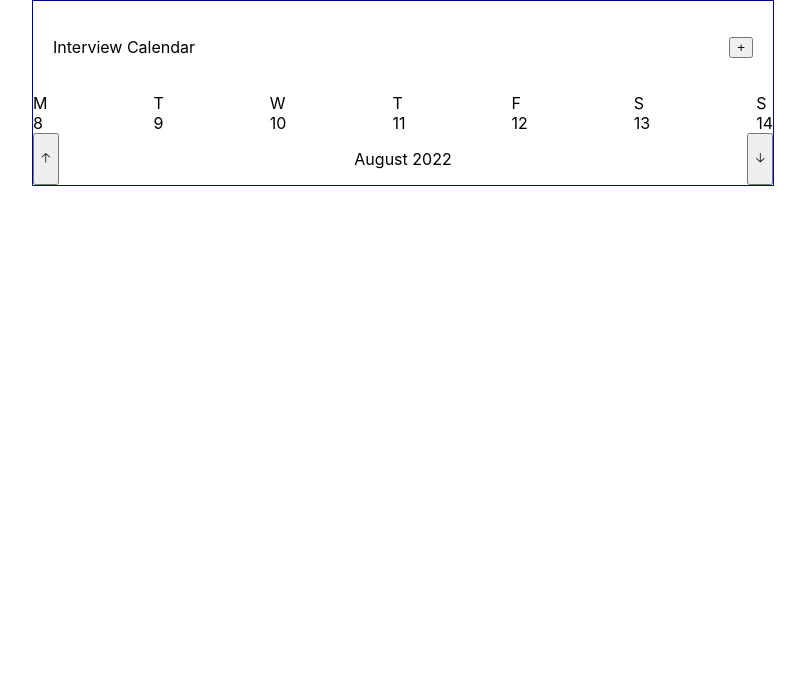
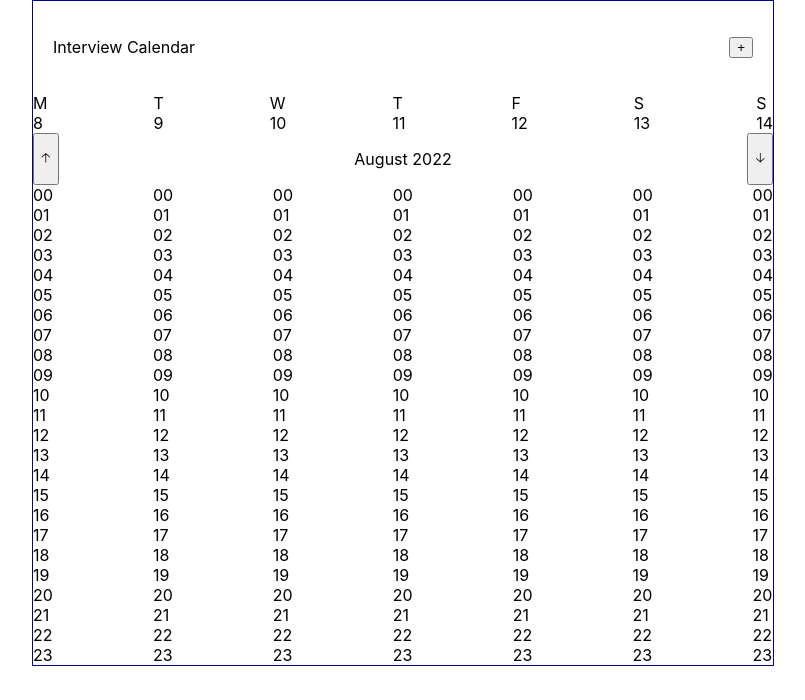
Before and after one commit to Naumch/react-calendar-interview, a React (Create React App) app: page / in a window 1280 px wide. Shown: the top 700 px of the page, without its empty margins (237-1042 px from the left). Built offline with nearby package versions, Linux system fonts and the light colour scheme.

Commit message:
create DisplayTime component

```diff
--- a/src/components/App.js
+++ b/src/components/App.js
@@ -1,6 +1,7 @@
-import React from 'react';
+import React, { useState } from 'react';
 import Header from './Header';
 import DisplayDays from './DisplayDays';
+import DisplayTime from './DisplayTime';
 import styled from 'styled-components';
 import moment from 'moment';
 
@@ -13,10 +14,27 @@ const Wrapper = styled.div`
 `;
 
 function App() {
+  const [startingPoint, setStartingPoint] = useState(moment());
+
+  const firstDateOfWeek =  startingPoint.clone().startOf('week');
+  const day = firstDateOfWeek.clone().subtract(1, 'day');
+  const days = [...Array(7)].map(() => day.add(1, 'day').clone());
+
+  const prevHandler = () => setStartingPoint(prev => prev.clone().subtract(1, 'week'));
+  const nextHandler = () => setStartingPoint(next => next.clone().add(1, 'week'));
+
   return (
     <Wrapper>
       <Header />
-      <DisplayDays />
+      <DisplayDays
+        days={days}
+        startingPoint={startingPoint}
+        prevHandler={prevHandler}
+        nextHandler={nextHandler}
+      />
+      <DisplayTime
+        days={days}
+      />
     </Wrapper>
   );
 }
--- a/src/components/DisplayDays.js
+++ b/src/components/DisplayDays.js
@@ -1,5 +1,4 @@
-import React, { useState } from 'react';
-import moment from 'moment';
+import React from 'react';
 import styled from 'styled-components';
 
 const Flex = styled.div`
@@ -7,15 +6,7 @@ const Flex = styled.div`
   justify-content: space-between;
 `;
 
-function DisplayDays() {
-  const [startingPoint, setStartingPoint] = useState(moment());
-
-  const firstDateOfWeek =  startingPoint.clone().startOf('week');
-  const day = firstDateOfWeek.clone().subtract(1, 'day');
-  const days = [...Array(7)].map(() => day.add(1, 'day').clone());
-
-  const prevHandler = () => setStartingPoint(prev => prev.clone().subtract(1, 'week'));
-  const nextHandler = () => setStartingPoint(next => next.clone().add(1, 'week'));
+function DisplayDays({ days, startingPoint, prevHandler, nextHandler }) {
 
   const result = days.map(day => {
     return (
--- /dev/null
+++ b/src/components/DisplayTime.js
@@ -0,0 +1,32 @@
+import React from 'react';
+import styled from 'styled-components';
+
+const Wrap = styled.div`
+  display: flex;
+  justify-content: space-between;
+`;
+
+const Flex = styled.div`
+  display: flex;
+  flex-direction: column;
+`
+
+function DisplayTime ({ days }) {
+
+  const times = days.map((day, i) => {
+    const hour = day.clone().subtract(1, 'hour');
+    const hours = [...Array(24)].map(() => hour.add(1, 'hour').clone());
+    const result = hours.map(hour => {
+      return <div key={hour.unix()}>{hour.format("HH")}</div>;
+    })
+    return <Flex key={i}>{result}</Flex>;
+  })
+
+  return (
+    <Wrap>
+      {times}
+    </Wrap>
+  )
+}
+
+export default DisplayTime;
```
